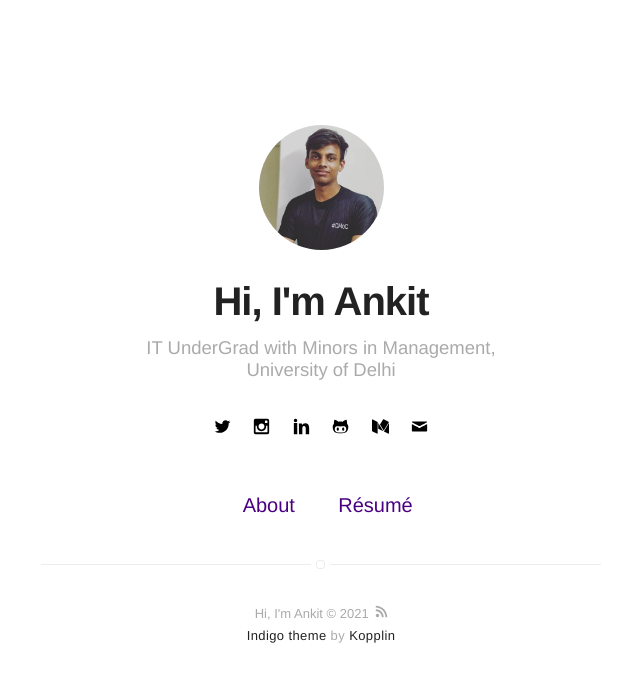
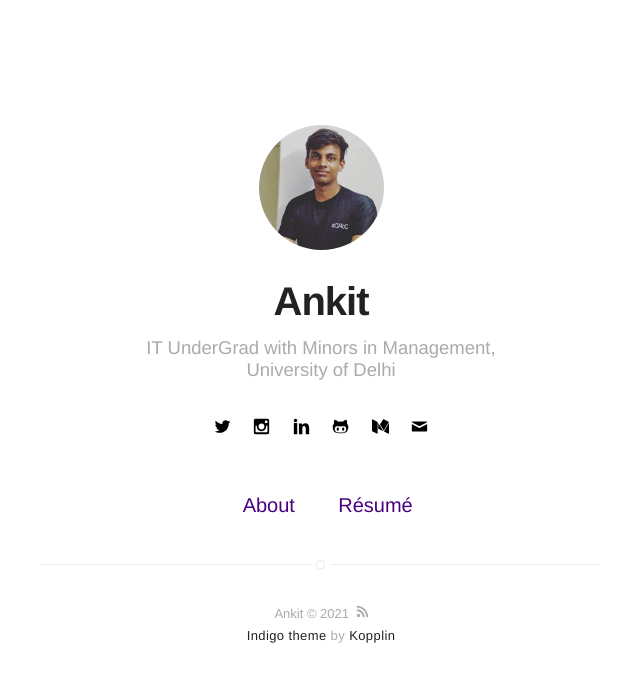
Before and after one commit to ankitcic/ankitcic.github.io, a Jekyll site: the page built from index.html, in a window 1280 px wide. Shown: the top 682 px of the page, without its empty margins (319-959 px from the left). Built offline with Jekyll 4.4.1, drawn with Linux system fonts in a browser that asks for light colours.

```diff
--- a/_config.yml
+++ b/_config.yml
@@ -1,5 +1,5 @@
 # main text of home
-name: Hi, I'm Ankit
+name: Ankit
 bio: IT UnderGrad with Minors in Management, University of Delhi
 
 # twitter summary info
```
